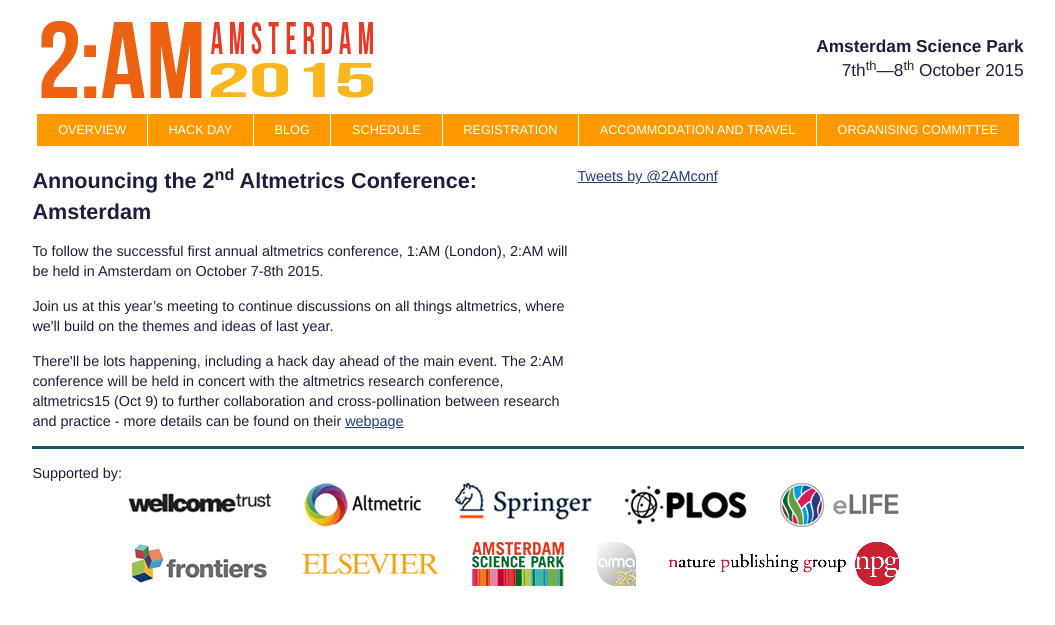
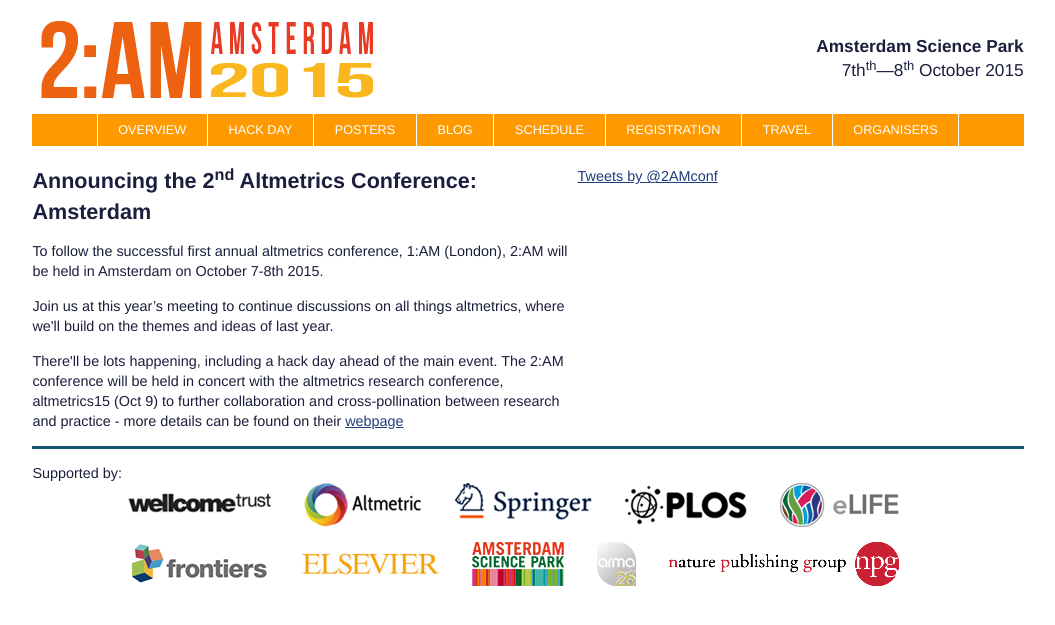
Before and after one commit to amconference/amconference.github.io, a Jekyll site: the page built from index.html, in a window 1280 px wide. Shown: the top 625 px of the page, without its empty margins (112-1167 px from the left). Built offline with Jekyll 4.4.1, drawn with Linux system fonts in a browser that asks for light colours; nearby versions of some CDN libraries; comment, search, counter and statistics services are not loaded.

Commit message:
Some visual tweaks

```diff
--- a/_includes/nav.html
+++ b/_includes/nav.html
@@ -5,6 +5,9 @@
       </li>
       <li>
         <a href="{{site.baseurl }}hackday/">Hack Day</a>
+      </li>
+      <li>
+        <a href="{{site.baseurl }}posters/">Posters</a>
       </li>
       <li>
         <a href="http://altmetricsconf.wordpress.com/">Blog</a>
@@ -16,10 +19,10 @@
         <a href="{{site.baseurl }}registration/">Registration</a>
       </li>
       <li>
-        <a href="{{site.baseurl }}accommodation_travel/">Accommodation and Travel</a>
+        <a href="{{site.baseurl }}accommodation_travel/">Travel</a>
       </li>
       <li>
-        <a href="{{site.baseurl }}organising_committee/">Organising Committee</a>
+        <a href="{{site.baseurl }}organising_committee/">Organisers</a>
       </li>
     </ul>
   </nav>
--- a/css/styles.css
+++ b/css/styles.css
@@ -50,6 +50,7 @@
   nav {
     clear: both;
     margin-bottom: 20px;
+    background-color: #ff9900;
   }
 
   nav ul {
@@ -64,7 +65,6 @@
     display: inline-block;
     margin: 0 -2px;
     padding: 0 8px;
-    background-color: #ff9900;
     color: #fff;
     text-transform: uppercase;
     font-size: 0.8em;
@@ -76,8 +76,8 @@
     transition: height 0.5s, background-color 0.3s, font-size 0.3s, top 0.3s;
   }
 
-  nav li:last-child {
-    border: transparent;
+  nav li:first-child {
+    border-left: 1px solid #fff;
   }
 
   nav li a:link,
@@ -282,8 +282,8 @@
     min-height: 450px !important;
   }
 
-  #twitter-widget-0 {
-    width: 40% !important;
+  .twitter-timeline {
+    width: 430px !important;
   }
 
   @media all and (max-width: 550px) {
```
Also changed, not shown: _layouts/posters.html (+4 -8 lines).
